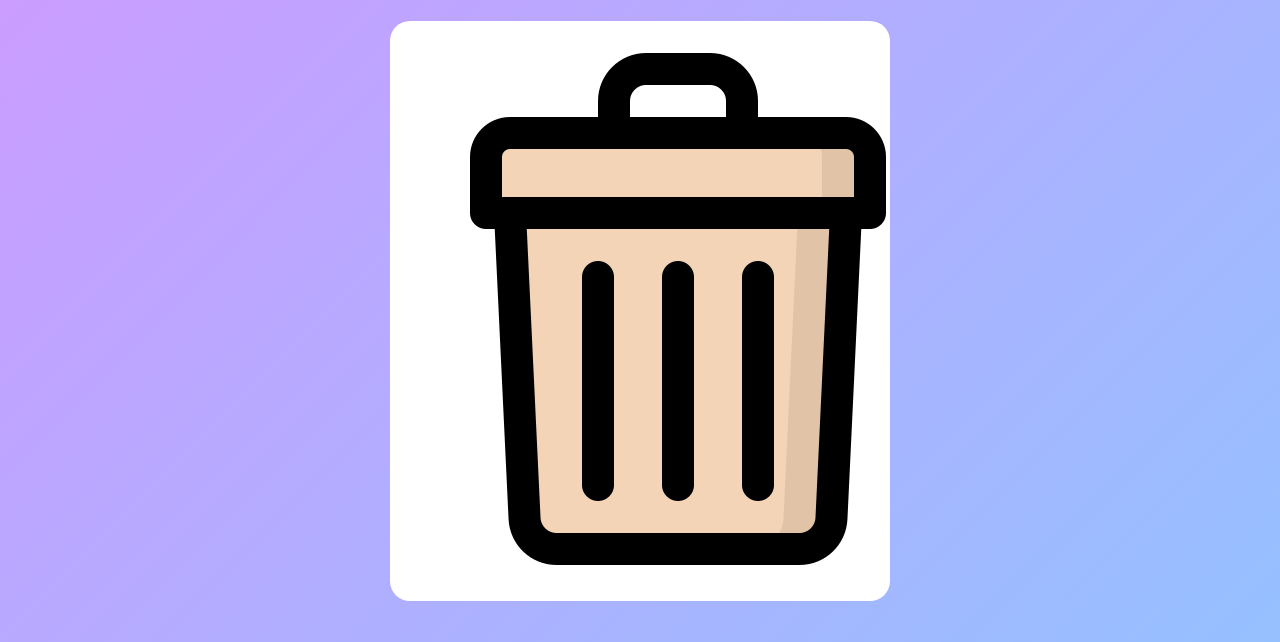
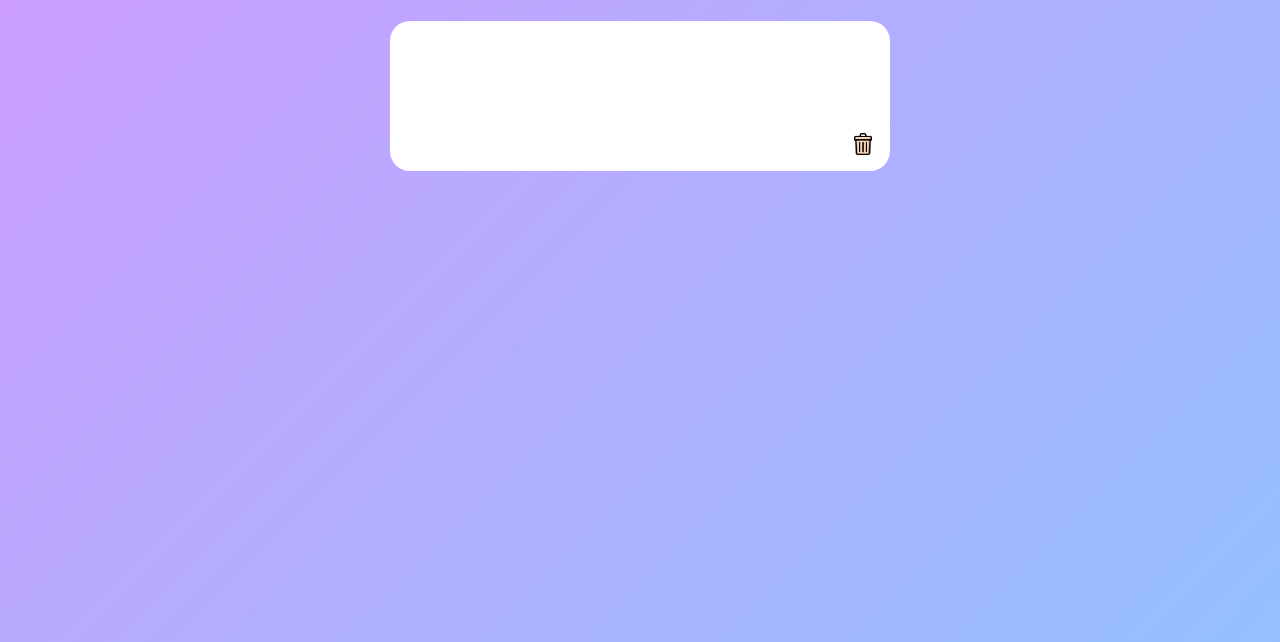
Before and after one commit to MaryomaElsayed/30_HTML_CSS_JS_Project_Challenge, a plain HTML site: page 04_Notes/Index.html in a window 1280 px wide. Shown: the part 158-800 px from the top of the page. Drawn offline with Linux system fonts and the light colour scheme.

Commit message:
يا الهى انت تعلم كيف حالى

```diff
--- a/04_Notes/style.css
+++ b/04_Notes/style.css
@@ -69,3 +69,16 @@ body {
     outline: 0;
     border-radius: 20px;
 }
+
+/* شرح مريومى :
+bottom: 1rem ===>
+Moves the element 1rem up from the bottom edge of its parent (or the page).
+و ال right زيه */
+
+.input-box img{
+	width: 1.4rem;
+	position: absolute;
+	bottom: 1rem;
+	right: 1rem;
+	cursor: pointer;
+}
```
